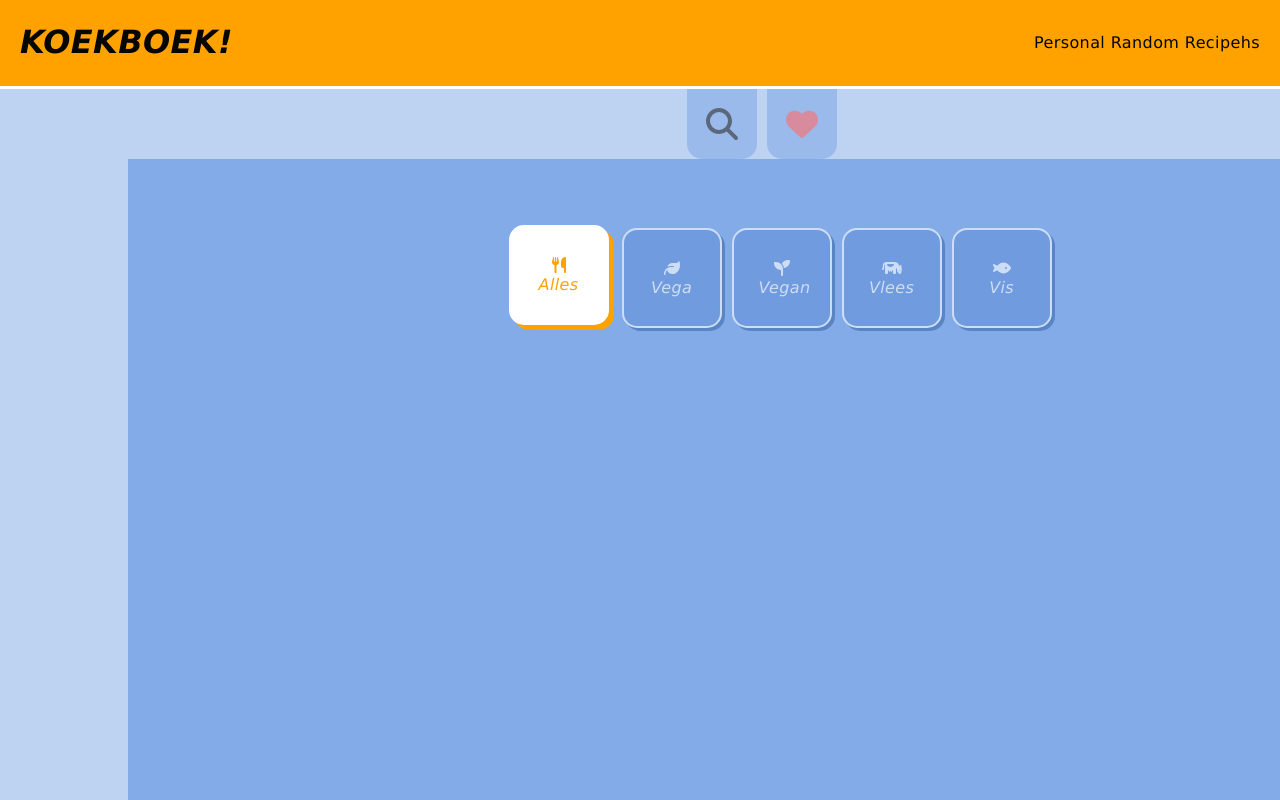
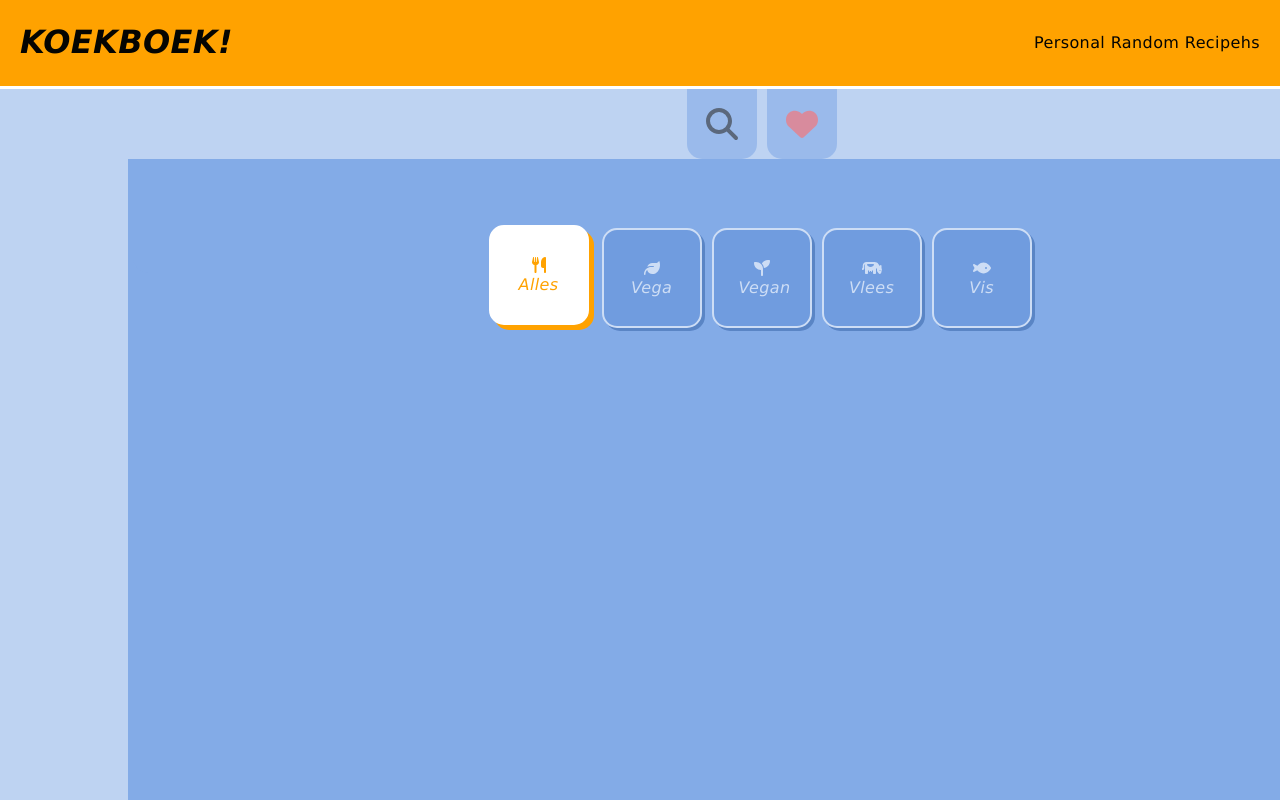
Before and after one commit to arejasverduras/KookBoek-React, a React (Create React App) app: page / in a window 1280 px wide. Both pictures are taken after a click on the element 720 px from the left and 124 px from the top of the page. Shown: the top 800 px of the page. Built offline with nearby package versions, Linux system fonts and the light colour scheme.

Commit message:
correct padding shift on filters

```diff
--- a/src/App.css
+++ b/src/App.css
@@ -270,7 +270,8 @@ a {
   display:flex;
   flex-wrap: wrap;
   justify-content: center;
-  padding: 20px;
+  padding-right: 20px;
+  padding-top: 20px;
 }
 
 /* Search */
@@ -306,11 +307,6 @@ a {
   border-bottom: 3px solid rgba(255, 255, 255, 0.8);
 }
 
-@media screen and (min-width: 680px) {
-  .Filters {
-    justify-content: center;
-  }
-}
 
 /* Search Result List */
 
```
